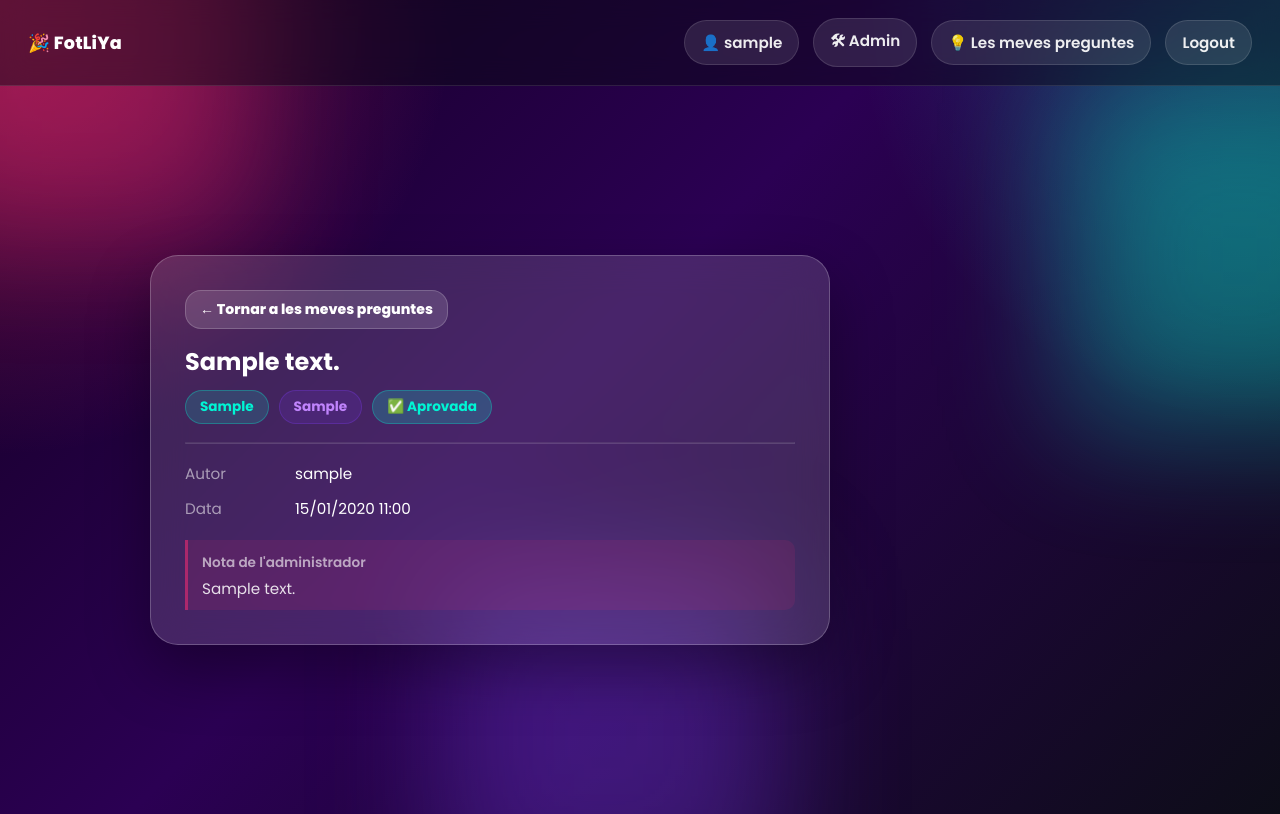
After one commit to AgustiPrat/FotLiYa, a Django app: page /questions/1/ in a window 1280 px wide. The commit adds this page. Run offline with Django 5.2, Linux system fonts and the light colour scheme; a user stored in the database is signed in; tables that the repository leaves empty hold one stand-in row (values such as "Sample post").

Commit message:
Add question detail page with RDFa schema.org markup

```diff
--- /dev/null
+++ b/djangoweb/FotLiYa/templates/FotLiYa/question_detail.html
@@ -0,0 +1,95 @@
+{% extends "FotLiYa/base.html" %}
+{% block title %}{{ question.text|truncatechars:50 }} — FotLiYa{% endblock %}
+
+{% block content %}
+<div class="card" style="width: min(100%, 680px);"
+     vocab="https://schema.org/"
+     typeof="Question">
+
+    <div style="margin-bottom:20px;">
+        <a href="{% url 'question_list' %}" class="btn btn-secondary"
+           style="padding:8px 14px; font-size:0.88rem;">
+            ← Tornar a les meves preguntes
+        </a>
+    </div>
+
+    <h2 style="margin-bottom:6px;" property="name">
+        {{ question.text }}
+    </h2>
+
+    <div style="display:flex; flex-wrap:wrap; gap:10px; margin:16px 0;">
+
+        <span style="padding:6px 14px; border-radius:999px; font-size:0.85rem; font-weight:700;
+                     background:rgba(0,245,212,0.15); border:1px solid rgba(0,245,212,0.30); color:#00f5d4;"
+              property="about">
+            {{ question.category }}
+        </span>
+
+        {% if question.mechanics %}
+        <span style="padding:6px 14px; border-radius:999px; font-size:0.85rem; font-weight:700;
+                     background:rgba(124,58,237,0.15); border:1px solid rgba(124,58,237,0.30); color:#c084fc;">
+            {{ question.mechanics }}
+        </span>
+        {% endif %}
+
+        {% if question.status == 'pending' %}
+            <span style="padding:6px 14px; border-radius:999px; font-size:0.85rem; font-weight:700;
+                         background:rgba(255,138,0,0.20); border:1px solid rgba(255,138,0,0.28); color:#ffb347;">
+                ⏳ Pendent
+            </span>
+        {% elif question.status == 'approved' %}
+            <span style="padding:6px 14px; border-radius:999px; font-size:0.85rem; font-weight:700;
+                         background:rgba(0,245,212,0.20); border:1px solid rgba(0,245,212,0.28); color:#00f5d4;">
+                ✅ Aprovada
+            </span>
+        {% else %}
+            <span style="padding:6px 14px; border-radius:999px; font-size:0.85rem; font-weight:700;
+                         background:rgba(255,45,117,0.20); border:1px solid rgba(255,45,117,0.28); color:#ff7aaa;">
+                ❌ Rebutjada
+            </span>
+        {% endif %}
+    </div>
+
+    <hr style="border-color: rgba(255,255,255,0.14); margin: 18px 0;">
+
+    <div style="display:grid; gap:12px; font-size:0.95rem;">
+
+        <div style="display:flex; gap:10px; align-items:center;">
+            <span style="opacity:0.55; min-width:100px;">Autor</span>
+            <span div property="author" typeof="Person">
+                <span property="name">{{ question.created_by.username }}</span>
+            </span>
+        </div>
+
+        <div style="display:flex; gap:10px; align-items:center;">
+            <span style="opacity:0.55; min-width:100px;">Data</span>
+            <span property="dateCreated" content="{{ question.created_at|date:'Y-m-d' }}">
+                {{ question.created_at|date:"d/m/Y H:i" }}
+            </span>
+        </div>
+
+        {% if question.admin_note %}
+        <div style="margin-top:8px; background:rgba(255,45,117,0.10);
+                    border-left:3px solid rgba(255,45,117,0.5);
+                    padding:10px 14px; border-radius:0 10px 10px 0;">
+            <span style="font-size:0.85rem; opacity:0.6; font-weight:600;">Nota de l'administrador</span>
+            <p style="margin:4px 0 0;" property="description">{{ question.admin_note }}</p>
+        </div>
+        {% endif %}
+
+    </div>
+
+    {% if question.status == 'pending' %}
+    <div style="display:flex; gap:10px; margin-top:24px; flex-wrap:wrap;">
+        <a href="{% url 'question_edit' question.pk %}" class="btn btn-primary">
+            ✏️ Editar
+        </a>
+        <a href="{% url 'question_delete' question.pk %}" class="btn"
+           style="background:rgba(255,45,117,0.18); border:1px solid rgba(255,45,117,0.30); color:#ff7aaa;">
+            🗑️ Eliminar
+        </a>
+    </div>
+    {% endif %}
+
+</div>
+{% endblock %}
--- a/djangoweb/FotLiYa/urls.py
+++ b/djangoweb/FotLiYa/urls.py
@@ -17,6 +17,7 @@ urlpatterns = [
 
     path("questions/", views.question_list, name="question_list"),
     path("questions/new/", views.question_create, name="question_create"),
+    path("questions/<int:pk>/", views.question_detail, name="question_detail"),
     path("questions/<int:pk>/edit/", views.question_edit, name="question_edit"),
     path("questions/<int:pk>/delete/", views.question_delete, name="question_delete"),
 
--- a/djangoweb/FotLiYa/views.py
+++ b/djangoweb/FotLiYa/views.py
@@ -285,6 +285,16 @@ def reject_question(request, pk):
             "proposed_question": proposed_question,
         },
     )
+@login_required
+def question_detail(request, pk):
+    question = get_object_or_404(
+        ProposedQuestion,
+        pk=pk,
+        created_by=request.user
+    )
+    return render(request, 'FotLiYa/question_detail.html', {
+        'question': question
+    })
 
 
 # ==========================
```
Also changed, not shown: djangoweb/FotLiYa/templates/FotLiYa/question_list.html (+7 -6 lines), 1 other file.
